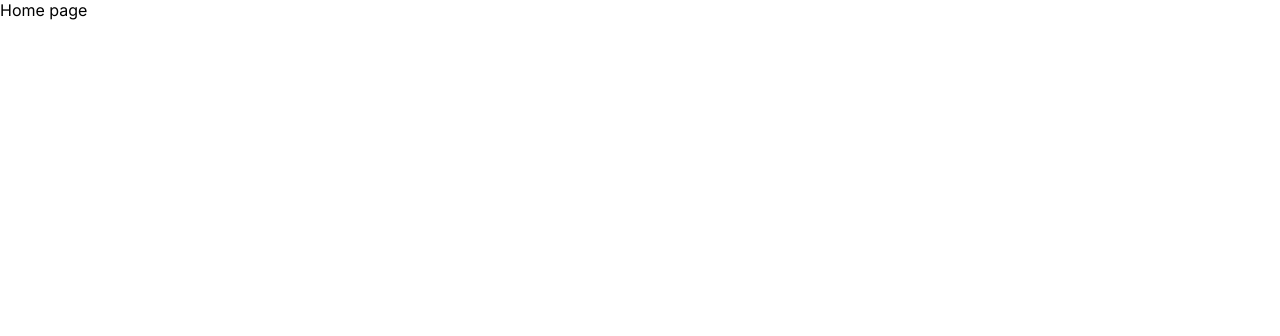
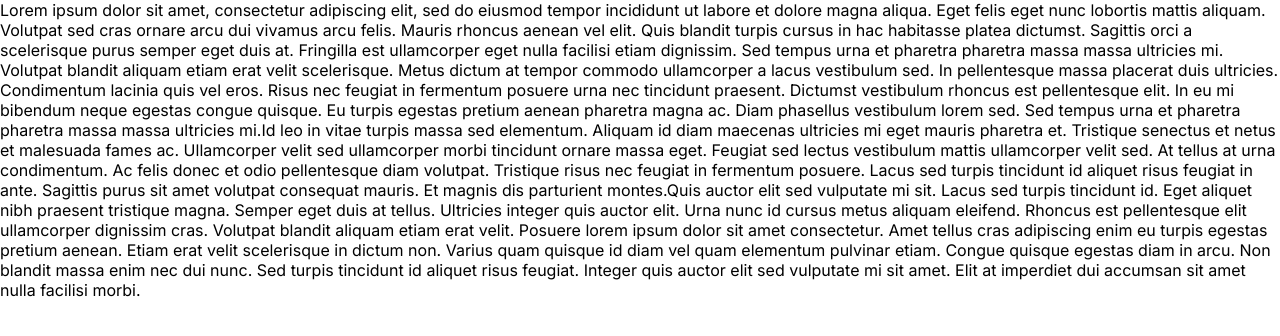
Before and after one commit to serhiyhvala/rsc-fest-examples, a Next.js app: page / in a window 1280 px wide. Shown: the top 336 px of the page. Built offline with nearby package versions, Linux system fonts and the light colour scheme.

Commit message:
feat: update home page

```diff
--- a/src/app/page.tsx
+++ b/src/app/page.tsx
@@ -11,7 +11,48 @@ const Container = styled.div`
 export default function HomePage() {
   return (
     <Container>
-      <span>Home page</span>
+      <span>
+        Lorem ipsum dolor sit amet, consectetur adipiscing elit, sed do eiusmod
+        tempor incididunt ut labore et dolore magna aliqua. Eget felis eget nunc
+        lobortis mattis aliquam. Volutpat sed cras ornare arcu dui vivamus arcu
+        felis. Mauris rhoncus aenean vel elit. Quis blandit turpis cursus in hac
+        habitasse platea dictumst. Sagittis orci a scelerisque purus semper eget
+        duis at. Fringilla est ullamcorper eget nulla facilisi etiam dignissim.
+        Sed tempus urna et pharetra pharetra massa massa ultricies mi. Volutpat
+        blandit aliquam etiam erat velit scelerisque. Metus dictum at tempor
+        commodo ullamcorper a lacus vestibulum sed. In pellentesque massa
+        placerat duis ultricies. Condimentum lacinia quis vel eros. Risus nec
+        feugiat in fermentum posuere urna nec tincidunt praesent. Dictumst
+        vestibulum rhoncus est pellentesque elit. In eu mi bibendum neque
+        egestas congue quisque. Eu turpis egestas pretium aenean pharetra magna
+        ac. Diam phasellus vestibulum lorem sed. Sed tempus urna et pharetra
+        pharetra massa massa ultricies mi.
+      </span>
+      <span>
+        Id leo in vitae turpis massa sed elementum. Aliquam id diam maecenas
+        ultricies mi eget mauris pharetra et. Tristique senectus et netus et
+        malesuada fames ac. Ullamcorper velit sed ullamcorper morbi tincidunt
+        ornare massa eget. Feugiat sed lectus vestibulum mattis ullamcorper
+        velit sed. At tellus at urna condimentum. Ac felis donec et odio
+        pellentesque diam volutpat. Tristique risus nec feugiat in fermentum
+        posuere. Lacus sed turpis tincidunt id aliquet risus feugiat in ante.
+        Sagittis purus sit amet volutpat consequat mauris. Et magnis dis
+        parturient montes.
+      </span>
+      <span>
+        Quis auctor elit sed vulputate mi sit. Lacus sed turpis tincidunt id.
+        Eget aliquet nibh praesent tristique magna. Semper eget duis at tellus.
+        Ultricies integer quis auctor elit. Urna nunc id cursus metus aliquam
+        eleifend. Rhoncus est pellentesque elit ullamcorper dignissim cras.
+        Volutpat blandit aliquam etiam erat velit. Posuere lorem ipsum dolor sit
+        amet consectetur. Amet tellus cras adipiscing enim eu turpis egestas
+        pretium aenean. Etiam erat velit scelerisque in dictum non. Varius quam
+        quisque id diam vel quam elementum pulvinar etiam. Congue quisque
+        egestas diam in arcu. Non blandit massa enim nec dui nunc. Sed turpis
+        tincidunt id aliquet risus feugiat. Integer quis auctor elit sed
+        vulputate mi sit amet. Elit at imperdiet dui accumsan sit amet nulla
+        facilisi morbi.
+      </span>
     </Container>
   );
 }
```
